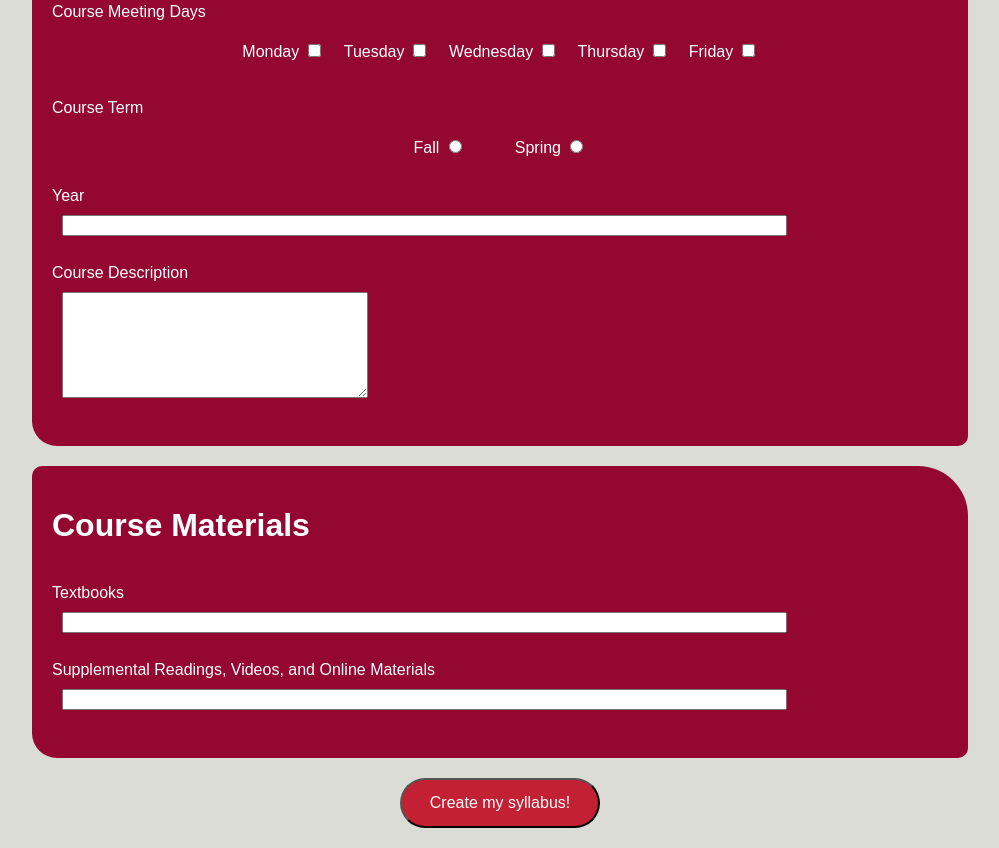
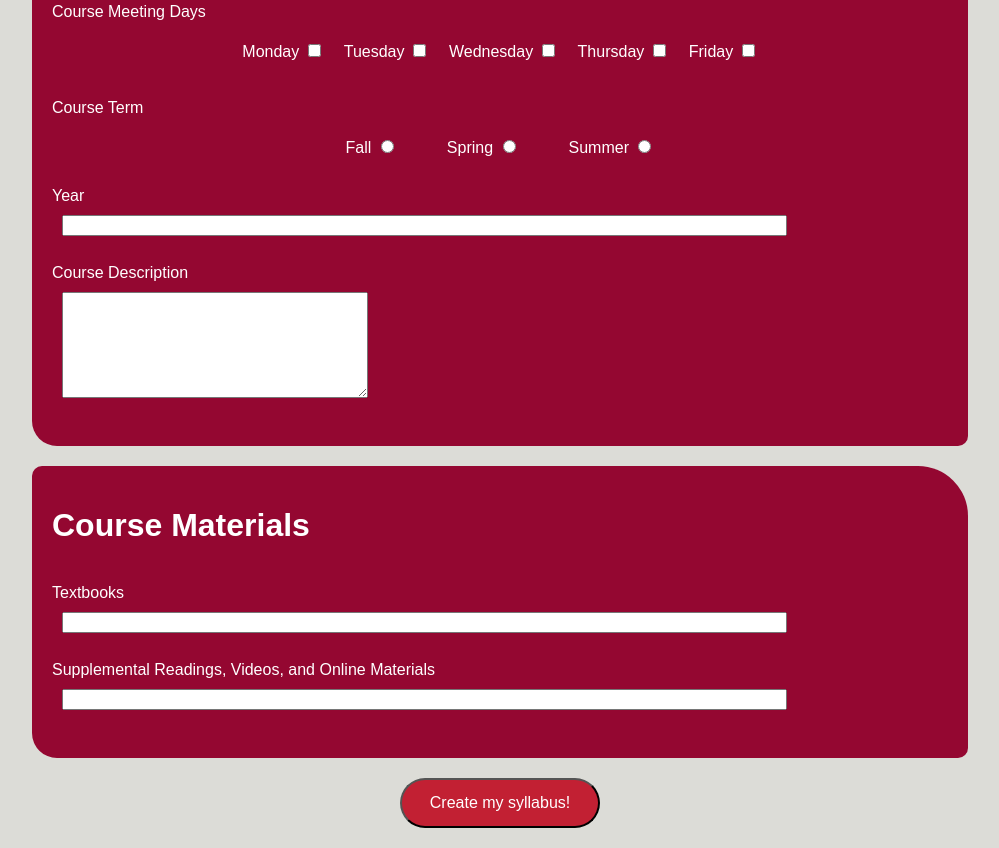
Before and after one commit to TheKrabbyPatties/syllabye-static, a plain HTML site: page create.html in a window 1280 px wide. Shown: the part 1288-2136 px from the top of the page, without its empty margins (140-1139 px from the left). Drawn offline with Linux system fonts and the light colour scheme.

Commit message:
Adding summer to terms

```diff
--- a/create.html
+++ b/create.html
@@ -159,6 +159,9 @@
                                 </label>
                                 <label class="label" for="spring">Spring
                                     <input id="spring-term" name="term" value="Spring" type="radio"><br>
+                                </label>
+                                <label class="label" for="summer">Summer
+                                    <input id="summer-term" name="term" value="Summer" type="radio"><br>
                                 </label>
                             </div>
                         </div>
```
Also changed, not shown: syllabus.html (+2 -1 lines).
